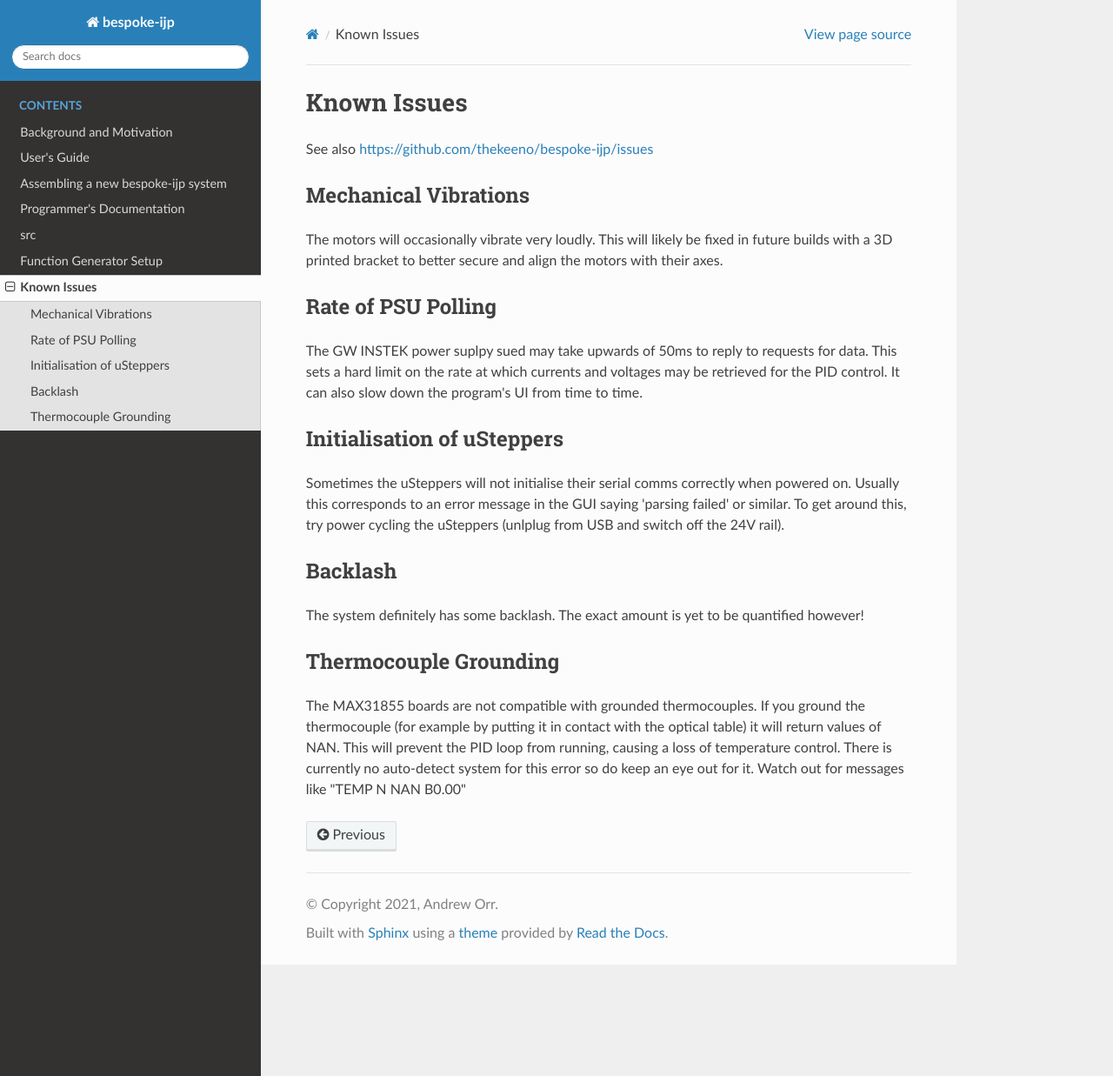
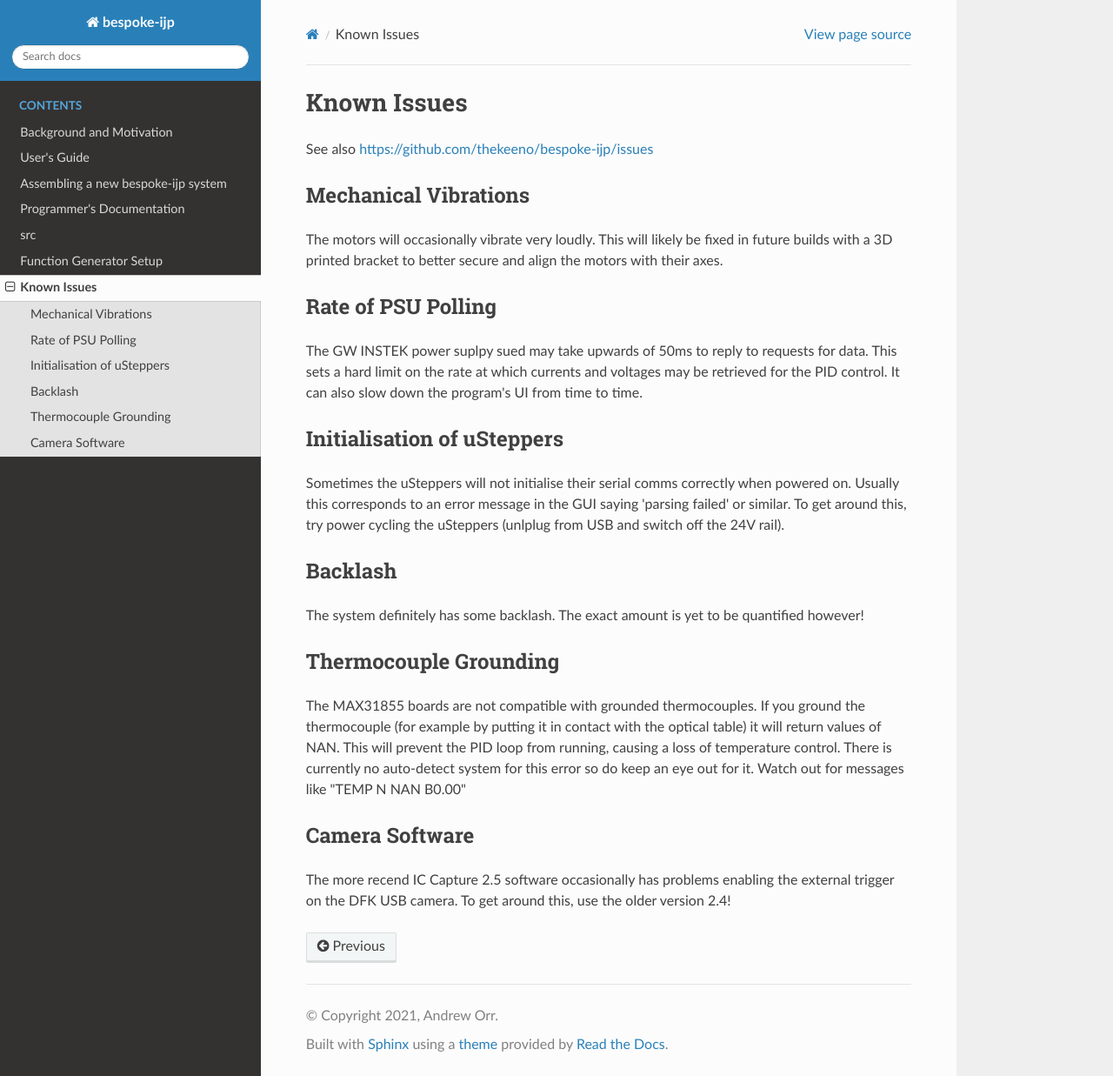
Before and after one commit to alvacjorr/bespoke-ijp, a Sphinx documentation site: the page built from docs/source/issues.rst, in a window 1280 px wide and 1237 px high. Shown: the whole window at 87% size. Built offline with Sphinx 7.4.7 and the Read the Docs theme 2.0.0, drawn with Linux system fonts in a browser that asks for light colours.

Commit message:
add notes on camera software

```diff
--- a/docs/source/issues.rst
+++ b/docs/source/issues.rst
@@ -35,3 +35,10 @@ If you ground the thermocouple (for example by putting it in contact with the op
 This will prevent the PID loop from running, causing a loss of temperature control.
 There is currently no auto-detect system for this error so do keep an eye out for it.
 Watch out for messages like "TEMP N NAN B0.00"
+
+
+Camera Software
+***************
+
+The more recend IC Capture 2.5 software occasionally has problems enabling the external trigger on the DFK USB camera.
+To get around this, use the older version 2.4!
```
